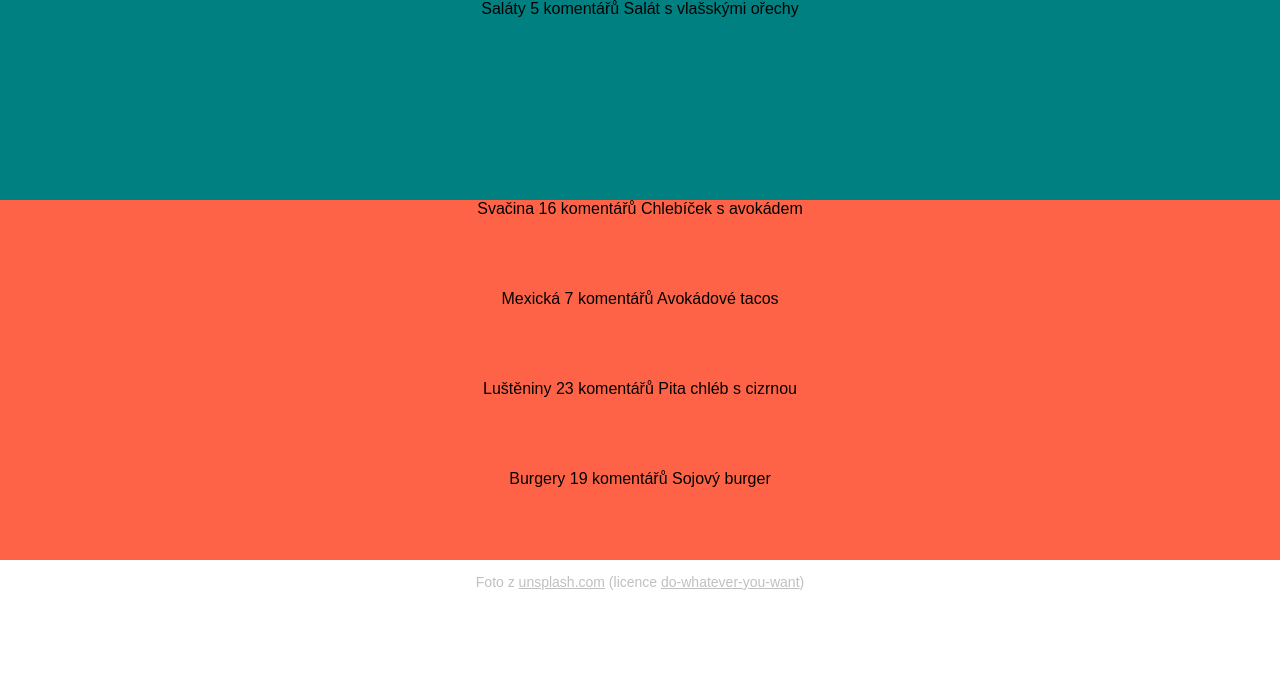
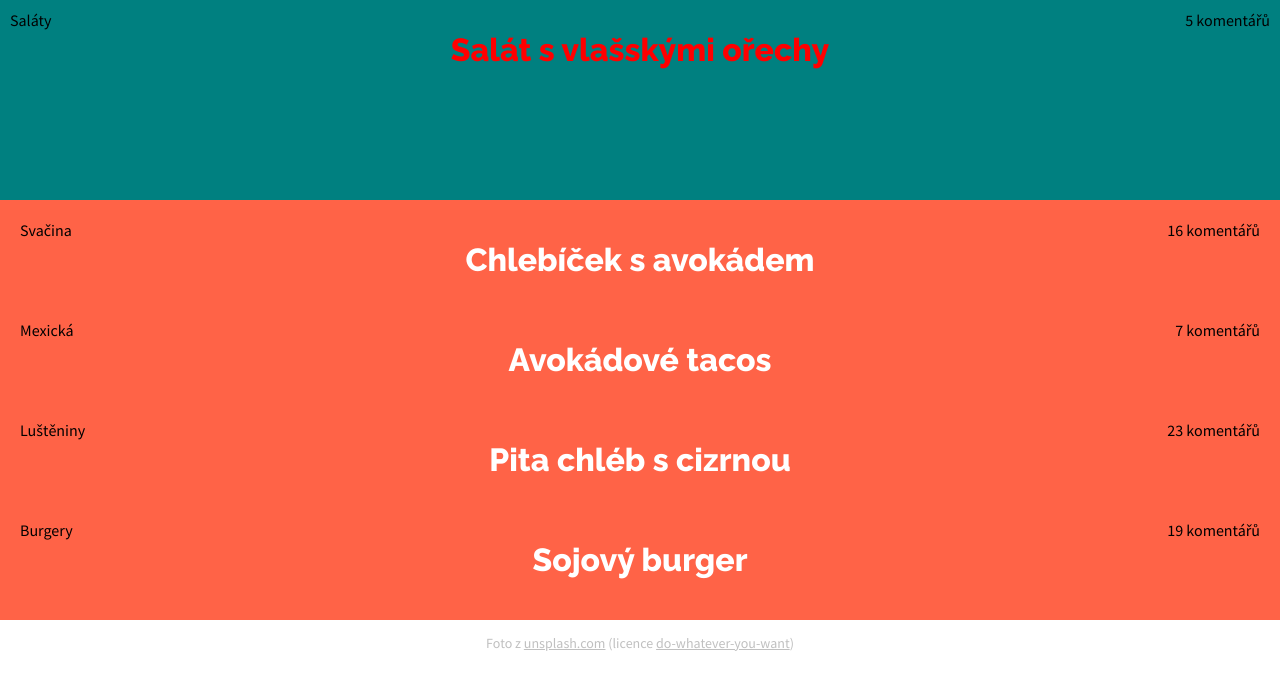
Before and after one commit to Digitalni-akademie-Web-Jaro-2020-Praha/ukol-recepty-VFryzlova, a plain HTML site: page index.html in a window 1280 px wide. Drawn offline with Linux system fonts and the light colour scheme.

Commit message:
Úprava struktury, texty

```diff
--- a/index.html
+++ b/index.html
@@ -4,32 +4,48 @@
     <meta charset="UTF-8" />
 		<meta name="viewport" content="width=device-width, initial-scale=1.0" />
 		<link rel="stylesheet" href="style.css">
+		<link href="https://fonts.googleapis.com/css2?family=Raleway:wght@800&family=Source+Sans+Pro&display=swap" rel="stylesheet">
     <title>Recepty - rozcestník</title>
   </head>
   <body>
 		<!-- hlavni recept -->
 		<div class="wrapper">
     <div class="velke recepty">
-      Saláty 5 komentářů Salát s&nbsp;vlašskými ořechy
+		<div class="kategorie">Saláty</div>
+	<div class="komentare">	5 komentářů </div>
+
+		<h1>Salát s vlašskými ořechy</h1>
     </div>
 
     <!-- maly recept 2 -->
     <div class="male recepty">
 			<div class="recepty">
-      Svačina 16 komentářů Chlebíček s&nbsp;avokádem
+				<div class="kategorie">Svačina</div>
+	<div class="komentare">16 komentářů</div>
+
+	<h1>Chlebíček s avokádem</h1>
     </div>
 
 		<!-- maly recept 3 -->
 		<div class="recepty">
-    Mexická 7 komentářů Avokádové tacos
+			<div class="kategorie">Mexická</div>
+	<div class="komentare">7 komentářů</div>
+
+		<h1>Avokádové tacos</h1>
 	</div>
 		<!-- maly recept 4 -->
 		<div class="recepty">
-    Luštěniny 23 komentářů Pita chléb s&nbsp;cizrnou
+			<div class="kategorie">Luštěniny</div>
+	<div class="komentare">23 komentářů</div>
+
+		<h1>Pita chléb s cizrnou</h1>
 	</div>
 		<!-- maly recept 5 -->
 		<div class="recepty">
-		Burgery 19 komentářů Sojový burger
+			<div class="kategorie">Burgery</div>
+	<div class="komentare">19 komentářů </div>
+
+		<h1>Sojový burger</h1>
 	</div>
 	</div>
 </div>
--- a/style.css
+++ b/style.css
@@ -42,24 +42,40 @@ body {
 /* ----- DOLE BUDE TVOJE CSS ----- */
 
 /* ------------------------------- */
-
+h1{
+  font-family: 'Raleway', sans-serif;
+}
 .wrapper {
   display: flex;
   flex-direction: column;
   text-align: center;
 }
 
-.recepty {}
+.recepty {
+  padding: 10px;
+}
+.kategorie{
+ float: left;
+}
+.komentare{
+ float: right;
+}
 
 .male {
   display: flex;
   flex-direction: column;
 }
-.male .recepty{
+.male.recepty{
   min-height: 90px;
   background-color: tomato;
+}
+.male.recepty h1{
+  color: white;
 }
 .velke{
   min-height: 200px;
   background-color: teal;
 }
+.velke.recepty h1{
+  color: red;
+}
```
